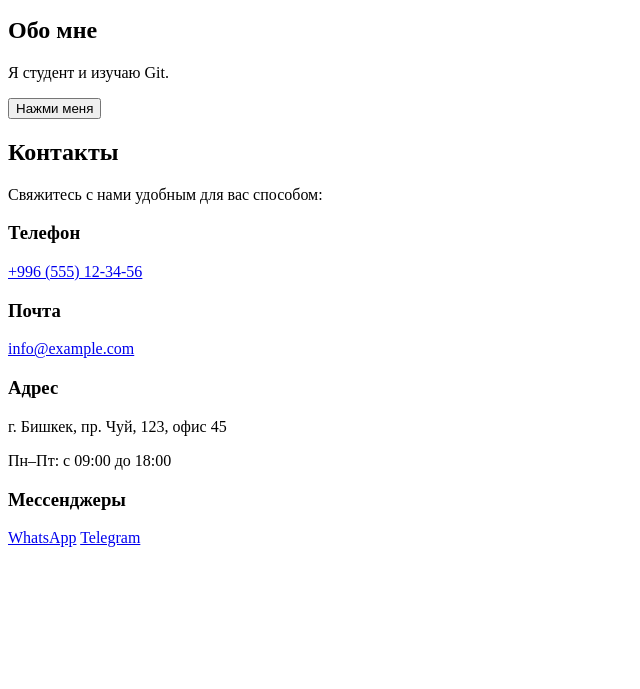
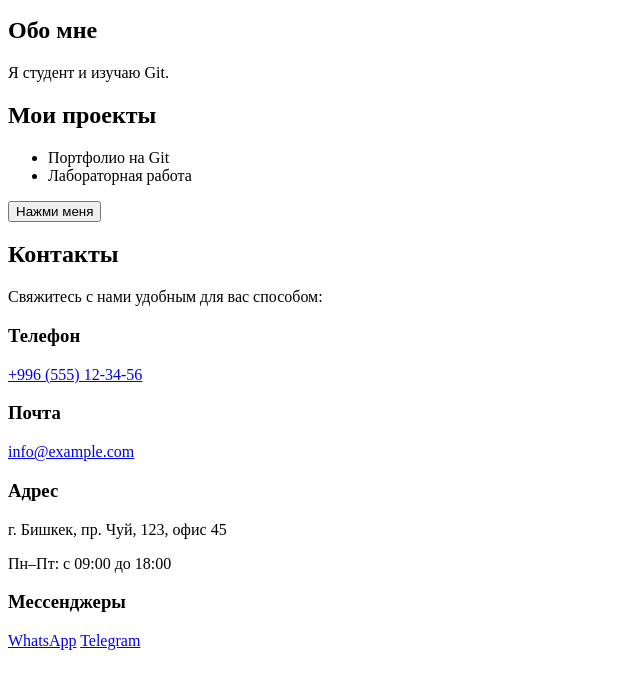
Before and after one commit to SaiSurakamura/Portfolio, a plain HTML site: page index.html in a window 1280 px wide. Shown: the part 101-790 px from the top of the page, without its empty margins (0-640 px from the left). Drawn offline with Linux system fonts and the light colour scheme.

Commit message:
Add projects section

```diff
--- a/index.html
+++ b/index.html
@@ -14,6 +14,11 @@
     <p>Учебный проект для изучения Git и GitHub.</p>
     <h2>Обо мне</h2>
     <p>Я студент и изучаю Git.</p>
+    <h2>Мои проекты</h2>
+    <ul>
+      <li>Портфолио на Git</li>
+      <li>Лабораторная работа</li>
+    </ul>
     <button id="helloButton">Нажми меня</button>
   </main>
 
```
